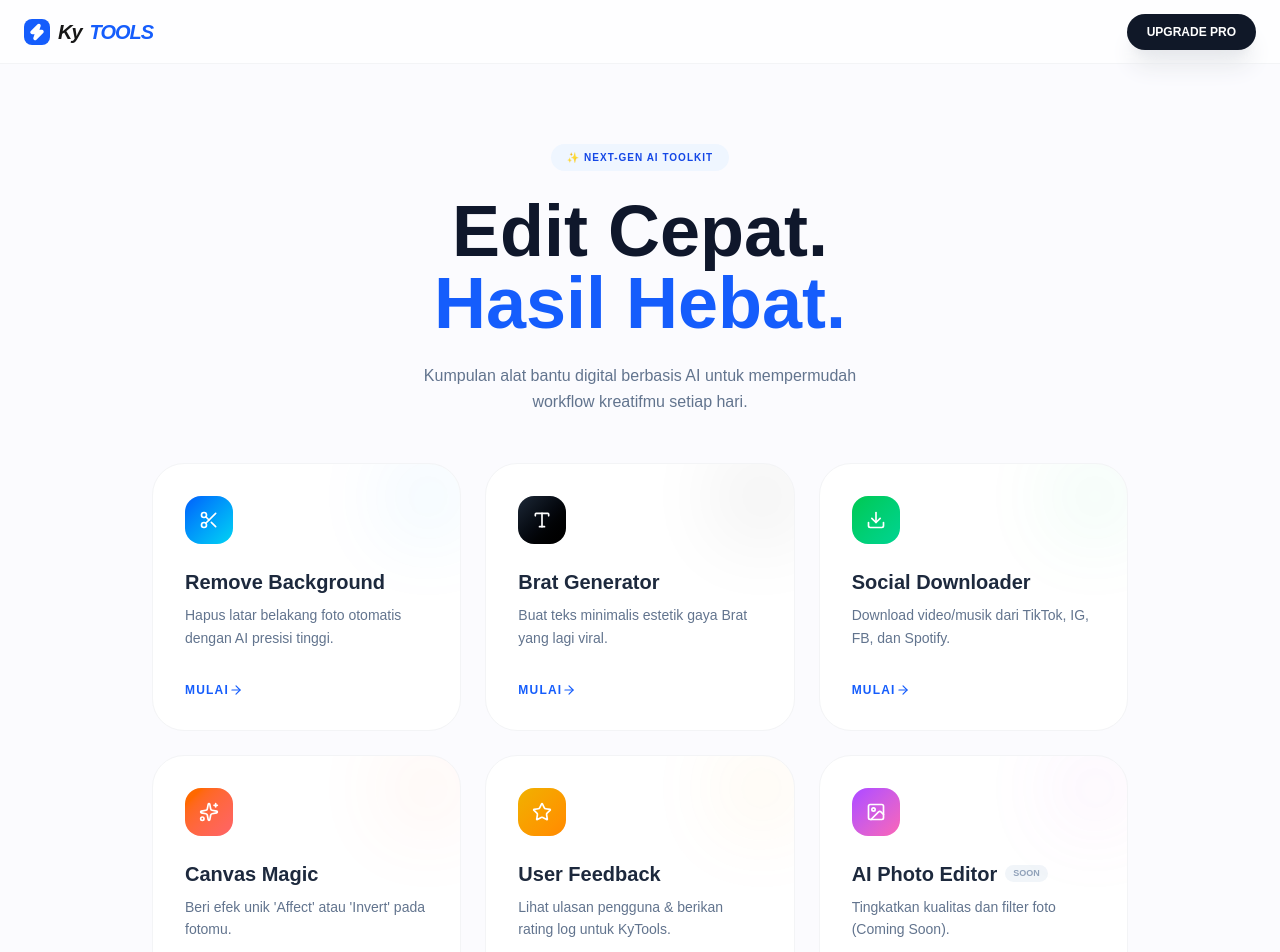
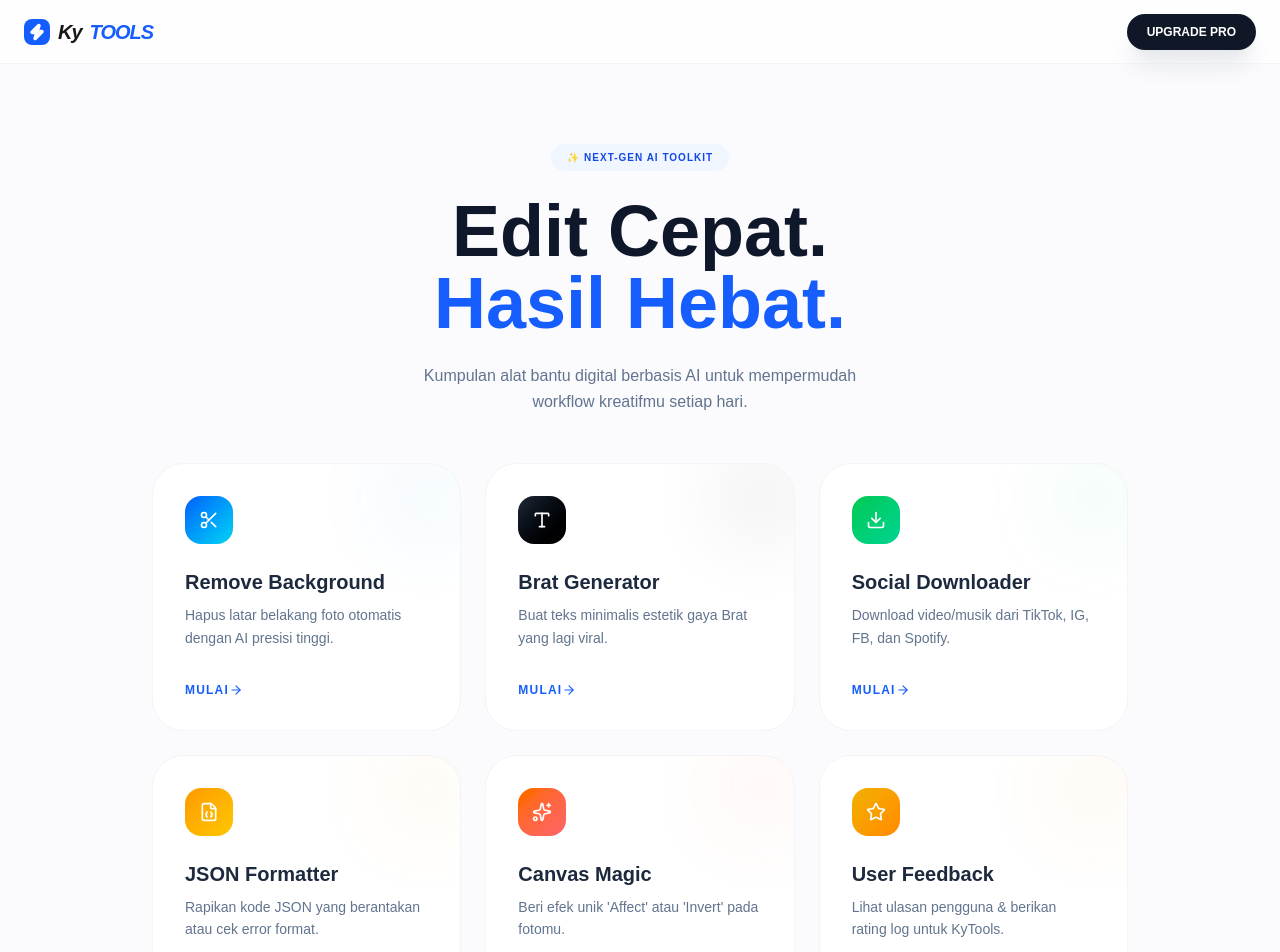
Before and after one commit to kyy-dev/kytools, a Next.js app: page / in a window 1280 px wide. Shown: the top 952 px of the page. Built offline with nearby package versions, Linux system fonts and the light colour scheme; no server answers.

Commit message:
feat: add json formatter tool to grid

```diff
--- a/src/app/page.tsx
+++ b/src/app/page.tsx
@@ -1,7 +1,7 @@
 "use client";
 import Link from 'next/link';
-// Tambahkan Star dan Review di sini
-import { Image, Scissors, CreditCard, Sparkles, ArrowRight, Zap, Type, Download, Star } from 'lucide-react';
+// Import FileJson ditambahkan di sini
+import { Image, Scissors, CreditCard, Sparkles, ArrowRight, Zap, Type, Download, Star, FileJson } from 'lucide-react';
 
 const tools = [
   {
@@ -27,6 +27,14 @@ const tools = [
     href: "/downloader",
     color: "from-green-500 to-emerald-400",
     shadow: "shadow-emerald-100",
+  },
+  {
+    title: "JSON Formatter",
+    desc: "Rapikan kode JSON yang berantakan atau cek error format.",
+    icon: <FileJson className="w-5 h-5" />,
+    href: "/tools/json-formatter",
+    color: "from-amber-500 to-yellow-400",
+    shadow: "shadow-amber-100",
   },
   {
     title: "Canvas Magic",
```
